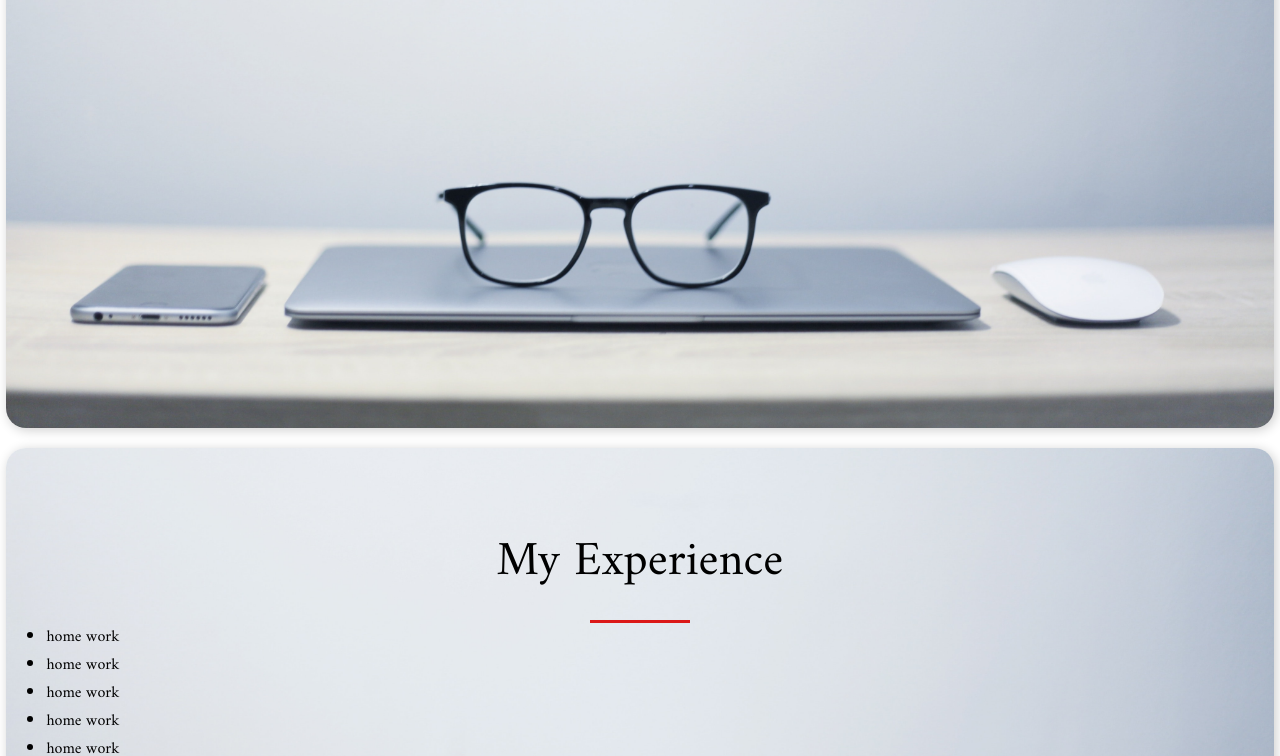
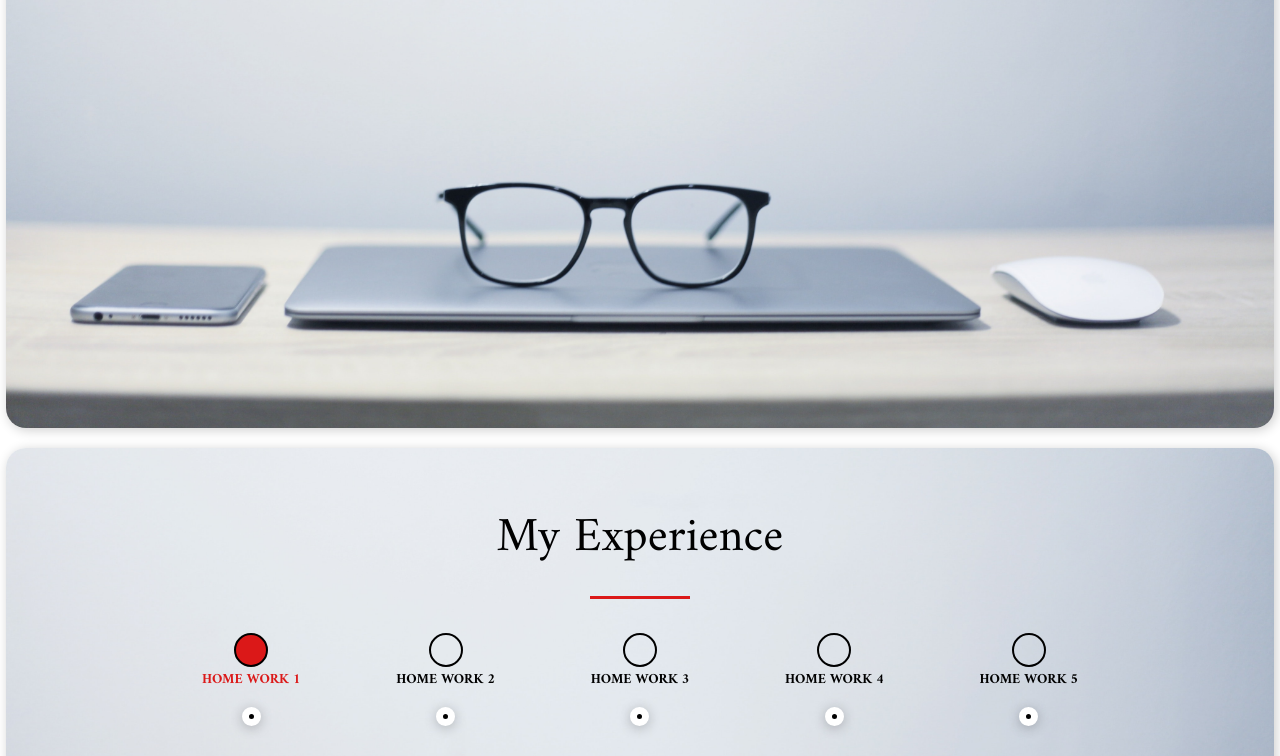
Before and after one commit to Abir-Bouhriz/My-Portfolio, a plain HTML site: page index.html in a window 1280 px wide. Shown: the part 2044-2800 px from the top of the page. Drawn offline with Linux system fonts and the light colour scheme.

Commit message:
timeline

```diff
--- a/index.html
+++ b/index.html
@@ -127,19 +127,19 @@
                 <div class="progress-bar-container">
                     <ul>
                         <li class="step step1 active">
-                            <div class="step-inner">home work</div>
+                            <div class="step-inner">home work 1</div>
                         </li>
                         <li class="step step2">
-                            <div class="step-inner">home work</div>
+                            <div class="step-inner">home work 2</div>
                         </li>
                         <li class="step step3">
-                            <div class="step-inner">home work</div>
+                            <div class="step-inner">home work 3</div>
                         </li>
                         <li class="step step4">
-                            <div class="step-inner">home work</div>
+                            <div class="step-inner">home work 4</div>
                         </li>
                         <li class="step step5">
-                            <div class="step-inner">home work</div>
+                            <div class="step-inner">home work 5</div>
                         </li>
                     </ul>
                     <div class="line">
@@ -148,7 +148,31 @@
                 </div>
                 <div class="progress-content-section">
                     <div class="section-content discovery active">
-                        <h2>home section</h2>
+                        <h2>home section 1</h2>
+                        <p>Lorem ipsum dolor sit amet, consectetur adipisicing elit.
+                             Consequatur ipsa quasi mollitia optio sit delectus!
+                            Lorem ipsum dolor sit amet. Lorem ipsum dolor sit amet.</p>
+                    </div>
+                    <div class="section-content strategy">
+                        <h2>home section 2</h2>
+                        <p>Lorem ipsum dolor sit amet, consectetur adipisicing elit.
+                             Consequatur ipsa quasi mollitia optio sit delectus!
+                            Lorem ipsum dolor sit amet. Lorem ipsum dolor sit amet.</p>
+                    </div>
+                    <div class="section-content creative">
+                        <h2>home section 3</h2>
+                        <p>Lorem ipsum dolor sit amet, consectetur adipisicing elit.
+                             Consequatur ipsa quasi mollitia optio sit delectus!
+                            Lorem ipsum dolor sit amet. Lorem ipsum dolor sit amet.</p>
+                    </div>
+                    <div class="section-content production">
+                        <h2>home section 4</h2>
+                        <p>Lorem ipsum dolor sit amet, consectetur adipisicing elit.
+                             Consequatur ipsa quasi mollitia optio sit delectus!
+                            Lorem ipsum dolor sit amet. Lorem ipsum dolor sit amet.</p>
+                    </div>
+                    <div class="section-content qnqlysis">
+                        <h2>home section 5</h2>
                         <p>Lorem ipsum dolor sit amet, consectetur adipisicing elit.
                              Consequatur ipsa quasi mollitia optio sit delectus!
                             Lorem ipsum dolor sit amet. Lorem ipsum dolor sit amet.</p>
@@ -167,7 +191,7 @@
             <div class="row">
                 <div class="portfolio-gallery">
                     <div class="item">
-                        <img src="image/portfolio1.jpg">
+                        <img src="image/p1.png">
                         <div class="overlay">
                             <span class="fa fa-plus"></span>
                             <a href="#">World Travel</a>
--- a/style.css
+++ b/style.css
@@ -71,7 +71,7 @@ header .navbar ul li{
 header .navbar ul li a{
     font-size: 20px;
     text-decoration: none;
-    line-height: 72px;
+    line-height: 62px;
     color: #fff;
     display: block;
     font-weight: 600;
@@ -289,7 +289,7 @@ header .navbar ul li a.current::before{
     font-size: 3rem;
     font-weight: 400;
     text-align: center;
-    padding-top: 4.5rem;
+    padding-top: 3rem;
 }
 
 #about h1:after{
@@ -307,7 +307,7 @@ header .navbar ul li a.current::before{
     position: relative;
     justify-content: center;
     align-items: center;
-    margin-top: 3rem;
+    margin-top: 4.5rem;
 }
 
 #about .about-container .about-content .about-photo img{
@@ -351,7 +351,7 @@ header .navbar ul li a.current::before{
     font-size: 3rem;
     font-weight: 400;
     text-align: center;
-    padding-top: 4.5rem;
+    padding-top: 3rem;
 }
 
 .skills-container h1:after{
@@ -396,7 +396,7 @@ header .navbar ul li a.current::before{
 	color: #fff;
 	position: relative;
     transition: all 0.5s ease-out;
-    margin-top: 3rem;
+    margin-top: 4.5rem;
 }
 
 .skill-polygon:hover{
@@ -404,6 +404,110 @@ header .navbar ul li a.current::before{
 }
 
 /*end of my skills*/
+
+/*experience*/
+.experience-container{
+    width: 99%;
+    min-height: 100vh;
+    box-shadow: 2px 2px 12px rgba(0, 0, 0, 0.2);
+    background: url(image/skills.jpg);
+    background-size: cover;
+    background-position: center;
+    border-radius: 20px;
+    margin: 2px auto 20px auto;
+    align-items: center;
+    justify-content: center;
+}
+
+.process-wrapper{
+    margin: auto;
+    max-width: 1080px;
+}
+
+.progress-bar-container{
+    position: relative;
+    width: 90%;
+    margin: auto;
+    height: 100px;
+    margin-top: 59px;
+}
+
+.progress-bar-container ul{
+    padding: 0;
+    margin: 0;
+    padding-top: 15px;
+    z-index: 9999;
+    position: absolute;
+    width: 100%;
+    margin-top: -40px;
+}
+
+.progress-bar-container li{
+    list-style: none;
+    float: left;
+    width: 20%;
+    text-align: center;
+    color: #000;
+    text-transform: uppercase;
+    font-size: 11px;
+    cursor: pointer;
+    font-weight: 700;
+    transition: all ease 0.2s;
+    vertical-align: bottom;
+    height: 59px;
+    position: relative;
+}
+.progress-bar-container li:before{
+    content: '';
+    display: block;
+    margin: auto;
+    width: 30px;
+    height: 30px;
+    border-radius: 50%;
+    border: 2px solid #000;
+    transition: all ease 0.3s;
+}
+
+.progress-bar-container li.active:before,
+.progress-bar-container li:hover:before{
+    background: #db1818;
+}
+
+.progress-bar-container li .step-inner{
+    position: absolute;
+    width: 100%;
+    font-size: 14px;
+    bottom: 0;
+}
+
+.progress-bar-container li.active,
+.progress-bar-container li:hover{
+    color: #db1818;
+}
+
+.progress-bar-container li:after{
+    content: '';
+    display: block;
+    width: 5px;
+    height: 5px;
+    background: #000;
+    margin: auto;
+    border: 7px solid white;
+    border-radius: 50%;
+    margin-top: 40px;
+    box-shadow: 0 2px 13px -1px rgba(0,0,0,0.3);
+    transition: all ease 0.2s;
+}
+
+.progress-bar-container li:hover:after{
+    background: #db1818;
+}
+
+.progress-bar-container li.activer:after{
+    background: #db1818;
+}
+
+/*end of experience*/
 
 /*projects*/
 .projects-container{
@@ -422,7 +526,7 @@ header .navbar ul li a.current::before{
     max-width: 98%;
     margin-left: auto;
     margin-right: auto;
-    margin-top: 1rem;
+    margin-top: 2rem;
     display: flex;
     flex-wrap: wrap;
     justify-content: space-evenly;
@@ -599,21 +703,6 @@ header .navbar ul li a.current::before{
 }
 /*end of lightbox*/
 /*end of projects*/
-
-/*experience*/
-.experience-container{
-    width: 99%;
-    min-height: 100vh;
-    box-shadow: 2px 2px 12px rgba(0, 0, 0, 0.2);
-    background: url(image/skills.jpg);
-    background-size: cover;
-    background-position: center;
-    border-radius: 20px;
-    margin: 2px auto 20px auto;
-    align-items: center;
-    justify-content: center;
-}
-/*end of experience*/
 
 /*contact*/
 .contact-container{
```
Also changed, not shown: image/p1.png (added).
